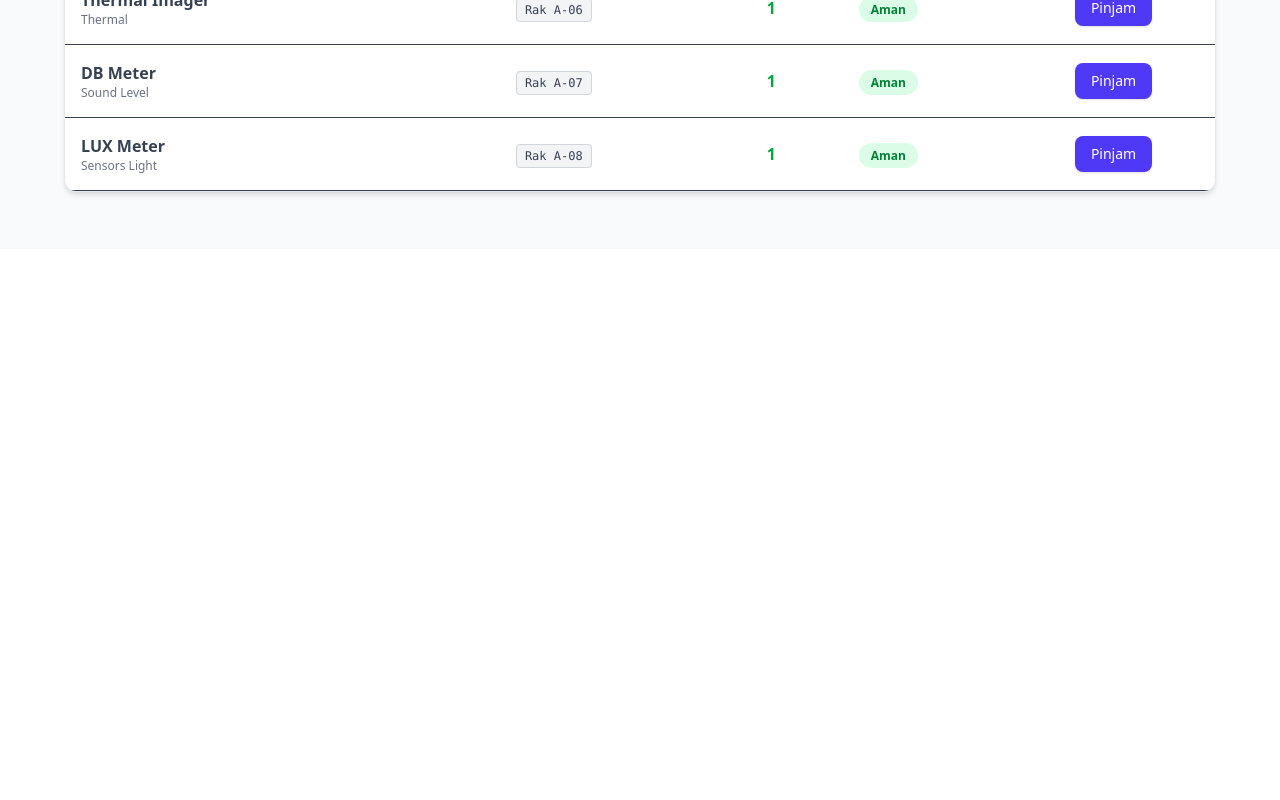
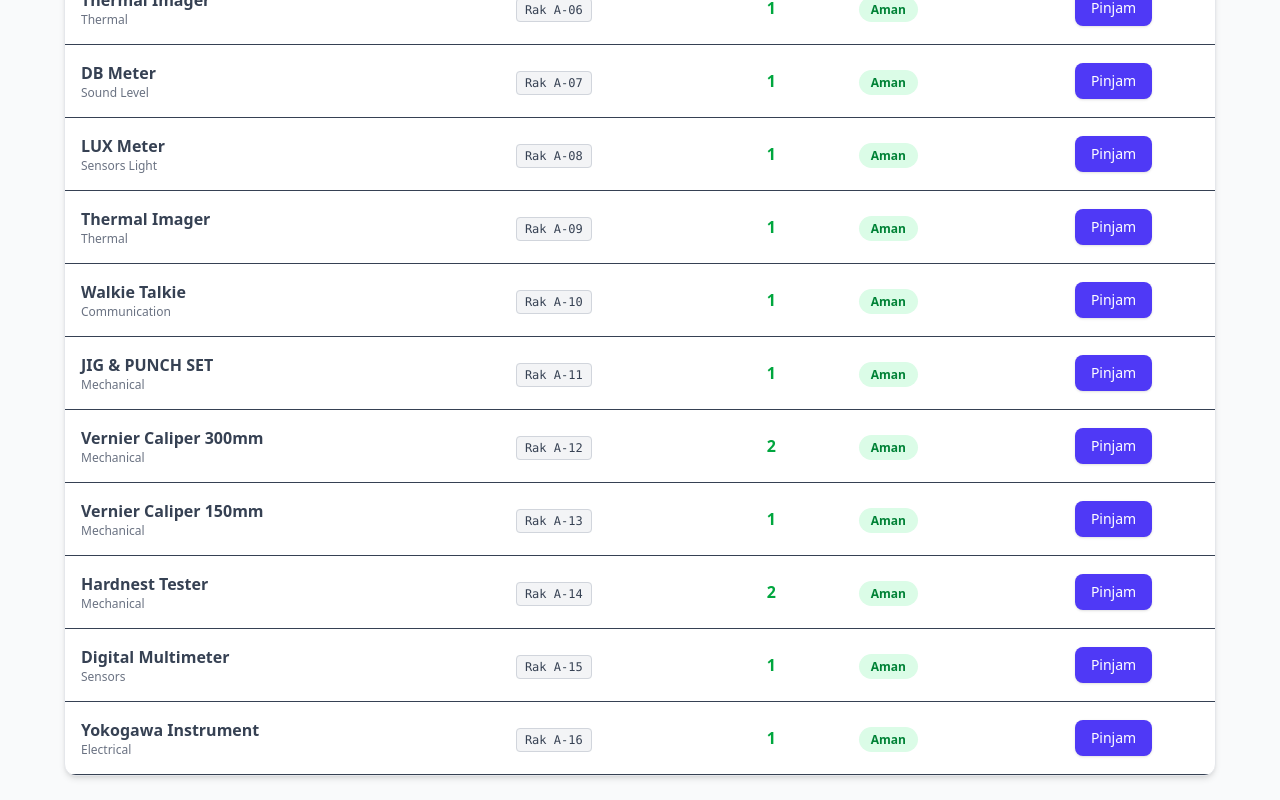
Before and after one commit to ClaudioBintang/Form-Peminjaman, a React (Vite) app: page / in a window 1280 px wide. Shown: the part 639-1439 px from the top of the page. Before the commit the page ends 888 px from the top, so only its background shows below. Built offline with nearby package versions, Linux system fonts and the light colour scheme; sample sign-in values are in the browser's storage.

Commit message:
create an adding data part on sparepart.js

```diff
--- a/src/App.jsx
+++ b/src/App.jsx
@@ -25,7 +25,7 @@ const RequireAuth = ({ children }) => {
 };
 
 function App() {
-  // --- STATE DATA (Sama seperti sebelumnya) ---
+  //state data inventory
   const [inventory, setInventory] = useState(() => {
     const savedInv = localStorage.getItem("sparepart_inventory");
     return savedInv ? JSON.parse(savedInv) : initialInventory;
--- a/src/data/sparepart.js
+++ b/src/data/sparepart.js
@@ -72,6 +72,78 @@ export const initialInventory = [
     spec: "IEC 60751, Class B",
     status: "Available",
   },
+  {
+    id: 9,
+    name: "Thermal Imager",
+    category: "Thermal",
+    stock: 1,
+    location: "Rak A-09",
+    spec: "FLUX, Class A",
+    status: "Available",
+  },
+  {
+    id: 10,
+    name: "Walkie Talkie",
+    category: "Communication",
+    stock: 1,
+    location: "Rak A-10",
+    spec: "HT Motorola, Class A",
+    status: "Available",
+  },
+  {
+    id: 11,
+    name: "JIG & PUNCH SET",
+    category: "Mechanical",
+    stock: 1,
+    location: "Rak A-11",
+    spec: "Standard, Class A",
+    status: "Available",
+  },
+  {
+    id: 12,
+    name: "Vernier Caliper 300mm",
+    category: "Mechanical",
+    stock: 2,
+    location: "Rak A-12",
+    spec: "IEC 60751, Class B",
+    status: "Available",
+  },
+  {
+    id: 13,
+    name: "Vernier Caliper 150mm",
+    category: "Mechanical",
+    stock: 1,
+    location: "Rak A-13",
+    spec: "IEC 60751, Class B",
+    status: "Available",
+  },
+  {
+    id: 14,
+    name: "Hardnest Tester",
+    category: "Mechanical",
+    stock: 2,
+    location: "Rak A-14",
+    spec: "IEC 60751, Class B",
+    status: "Available",
+  },
+  {
+    id: 15,
+    name: "Digital Multimeter",
+    category: "Sensors",
+    stock: 1,
+    location: "Rak A-15",
+    spec: "IEC 60751, Class B",
+    status: "Available",
+  },
+  {
+    id: 16,
+    name: "Yokogawa Instrument",
+    category: "Electrical",
+    stock: 1,
+    location: "Rak A-16",
+    spec: "IEC 60751, Class B",
+    status: "Available",
+  },
 ];
 //2.data log (for save history peminjaman)
 export const initialLogs = [
@@ -103,6 +175,6 @@ export const initialLogs = [
     // Status
     dateReturned: "2025-12-02", // Sudah dikembalikan (bekasnya)
     returnCondition: "Rusak/Scrap", // Kondisi barang bekasnya
-    status: "Returned"
-  }
+    status: "Returned",
+  },
 ];
--- a/src/data/users.js
+++ b/src/data/users.js
@@ -8,5 +8,10 @@ export const allowedUsers = [
         nik: "tech001",
         name: "",
         role: "teknisi",
+    },
+    {
+        nik: "tech002",
+        name: "",
+        role: "teknisi",
     }
 ]
```
